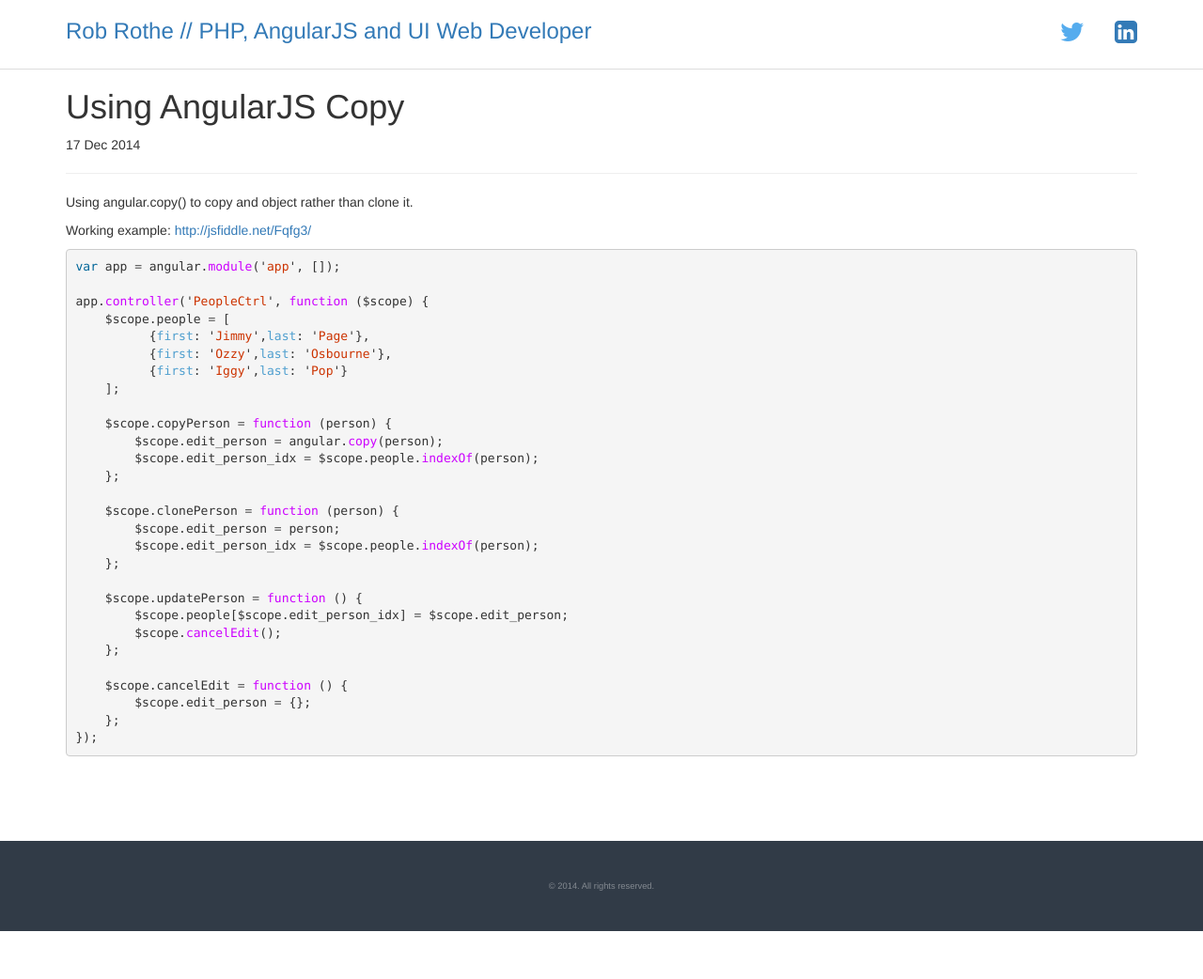
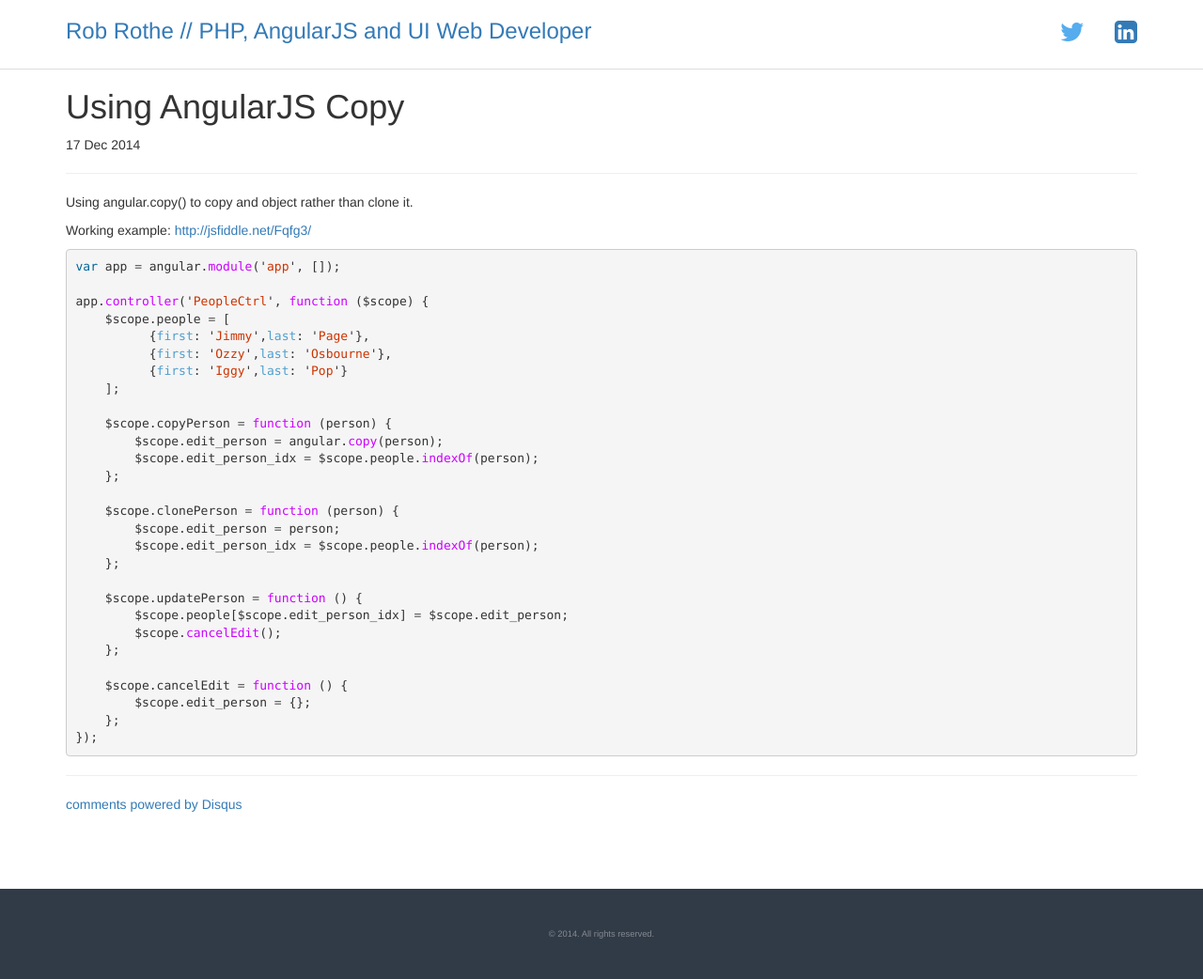
Before and after one commit to robrothedev/robrothedev.github.io, a Jekyll site: the page built from _posts/2014-12-17-using-angularjs-copy.md, in a window 1280 px wide. Shown: the whole page at 94% size. Built offline with Jekyll 4.4.1, drawn with Linux system fonts in a browser that asks for light colours; nearby versions of some CDN libraries; comment, search, counter and statistics services are not loaded; before the commit the page ends 991 px from its top, so only the background shows below that.

Commit message:
Adding Disqus

```diff
--- /dev/null
+++ b/_includes/disqus.html
@@ -0,0 +1,15 @@
+<!-- disqus -->
+<div id="disqus_thread"></div>
+<script type="text/javascript">
+    /* * * CONFIGURATION VARIABLES: EDIT BEFORE PASTING INTO YOUR WEBPAGE * * */
+    var disqus_shortname = 'robrothe'; // required: replace example with your forum shortname
+
+    /* * * DON'T EDIT BELOW THIS LINE * * */
+    (function() {
+        var dsq = document.createElement('script'); dsq.type = 'text/javascript'; dsq.async = true;
+        dsq.src = '//' + disqus_shortname + '.disqus.com/embed.js';
+        (document.getElementsByTagName('head')[0] || document.getElementsByTagName('body')[0]).appendChild(dsq);
+    })();
+</script>
+<noscript>Please enable JavaScript to view the <a href="http://disqus.com/?ref_noscript">comments powered by Disqus.</a></noscript>
+<a href="http://disqus.com" class="dsq-brlink">comments powered by <span class="logo-disqus">Disqus</span></a>
--- a/_layouts/post.html
+++ b/_layouts/post.html
@@ -8,6 +8,8 @@
   <hr>
   {{ content }}
 </article>
+<hr>
+{% include disqus.html %}
 
 <!--
 <aside class="related">
```
